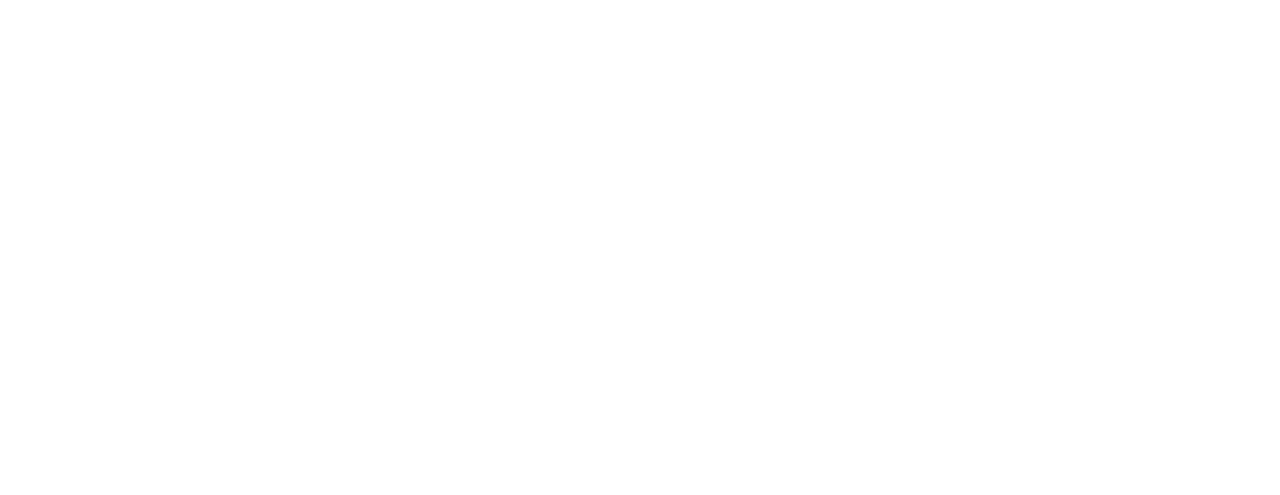
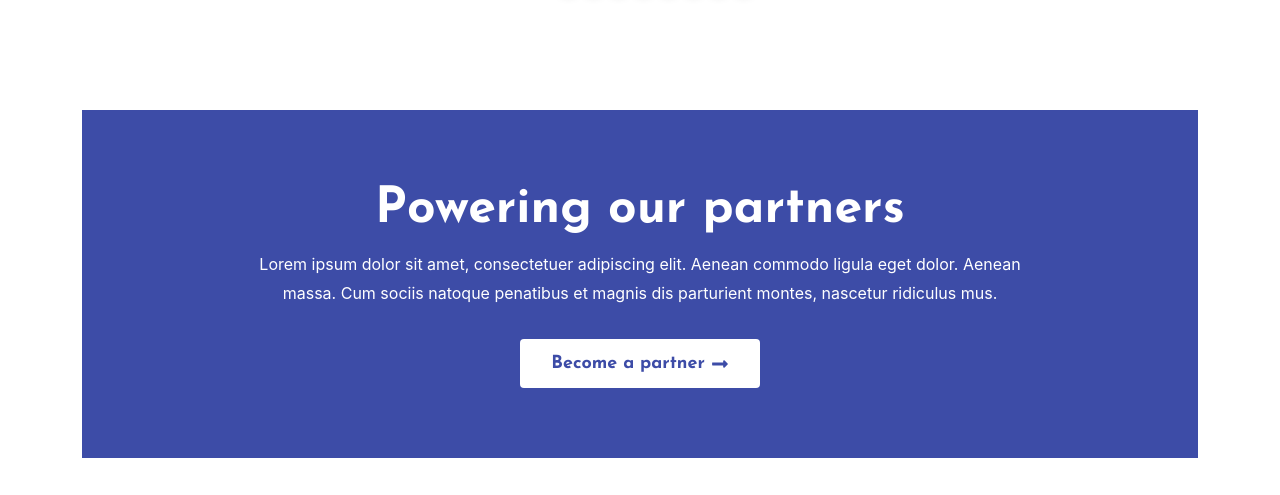
Before and after one commit to mdmonir027/virtu-pharma, a React (Create React App) app: page / in a window 1280 px wide. Shown: the part 4471-4966 px from the top of the page. Before the commit the page ends 4511 px from the top, so only its background shows below. Built offline with nearby package versions, Linux system fonts and the light colour scheme.

Commit message:
style and new design choser expertise style fix power partner section add

```diff
--- a/src/components/ChooseExpertise/Blogs.js
+++ b/src/components/ChooseExpertise/Blogs.js
@@ -95,7 +95,7 @@
 ];
 const Blogs = () => {
   return (
-    <div className={`choseExpertise__blog ${style.main}`}>
+    <div className={style.main}>
       <Slider {...settings}>
         {items.map((item) => (
           <Blog
--- a/src/components/ChooseExpertise/blogs.module.css
+++ b/src/components/ChooseExpertise/blogs.module.css
@@ -1,3 +1,6 @@
+.main {
+  margin-top: 30px;
+}
 .prevArrow,
 .nextArrow {
   position: absolute;
--- /dev/null
+++ b/src/components/PowerPartner/index.js
@@ -0,0 +1,30 @@
+import React from 'react';
+import { FaLongArrowAltRight } from 'react-icons/fa';
+import style from './index.module.css';
+
+const PoweringPartner = () => {
+  return (
+    <div className={style.main}>
+      <div className='container'>
+        <div className={style.content}>
+          <div className={style.sectionHeader}>
+            <h2 className={style.sectionTitle}>Powering our partners</h2>
+            <p className={style.sectionSubTitle}>
+              Lorem ipsum dolor sit amet, consectetuer adipiscing elit. Aenean
+              commodo ligula eget dolor. Aenean massa. Cum sociis natoque
+              penatibus et magnis dis parturient montes, nascetur ridiculus mus.
+            </p>
+            <a href='/' className={`btn ${style.button}`}>
+              Become a partner{' '}
+              <span>
+                <FaLongArrowAltRight />
+              </span>
+            </a>
+          </div>
+        </div>
+      </div>
+    </div>
+  );
+};
+
+export default PoweringPartner;
--- /dev/null
+++ b/src/components/PowerPartner/index.module.css
@@ -0,0 +1,37 @@
+.main {
+  padding-bottom: 40px;
+  padding-top: 40px;
+}
+.content {
+  padding: 70px 0;
+  background: #3d4ca7;
+}
+.sectionHeader {
+  width: 70%;
+  margin: auto;
+  text-align: center;
+}
+
+.sectionTitle {
+  color: #fff;
+  font-size: 50px;
+  font-family: 'Josefin Sans', sans-serif;
+  font-weight: bold;
+}
+.sectionSubTitle {
+  color: #fff;
+  line-height: 29px;
+  margin-top: 10px;
+}
+
+.button {
+  background-color: #fff;
+  margin-top: 15px;
+  padding: 10px 30px;
+  font-size: 18px;
+  border-radius: 4px;
+  text-align: center;
+  font-weight: bold;
+  color: #3d4ca7;
+  font-family: 'Josefin Sans', sans-serif;
+}
--- a/src/pages/Home/index.js
+++ b/src/pages/Home/index.js
@@ -3,6 +3,7 @@
 import GlobalNetwork from '../../components/GlobalNetwork';
 import Header from '../../components/Header';
 import Hero from '../../components/Hero';
+import PoweringPartner from '../../components/PowerPartner';
 import WhatWeDo from '../../components/WhatWeDo';
 import WorkingLab from '../../components/WorkingLab';
 
@@ -16,6 +17,7 @@
         <GlobalNetwork />
         <WorkingLab />
         <ChooseExpertise />
+        <PoweringPartner />
       </div>
     </div>
   );
```
